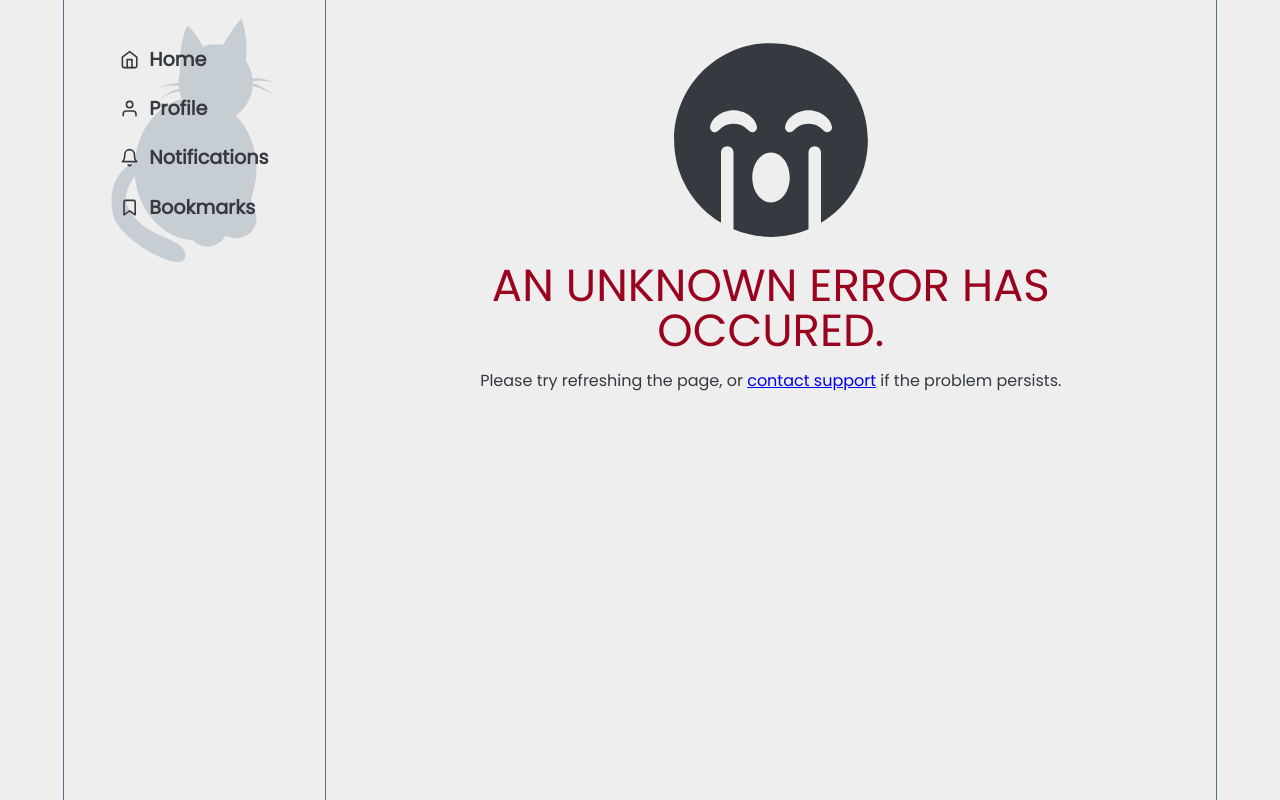
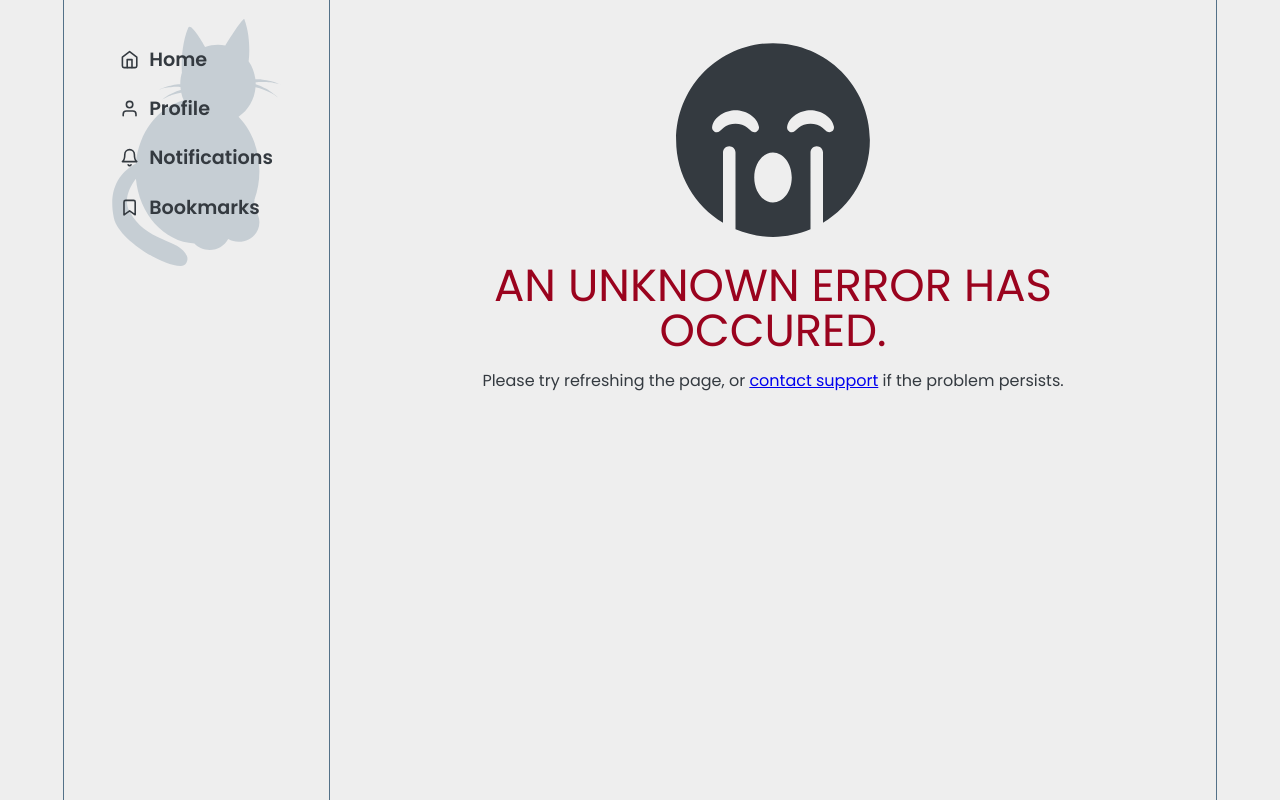
Before and after one commit to fg-codes/Twixx_Twitter-X_clone_project, a React app in the folder client/: page /1 in a window 1280 px wide. Built offline with nearby package versions, Linux system fonts and the light colour scheme; no server answers.

Commit message:
add font style

```diff
--- a/client/public/index.html
+++ b/client/public/index.html
@@ -8,6 +8,9 @@
   <meta name="Twixx" content="Twixx - Twitter-X clone project" />
   <link rel="icon" href="%PUBLIC_URL%/favicon.svg" />
   <link rel="apple-touch-icon" href="%PUBLIC_URL%/logo192.png" />
+  <link rel="preconnect" href="https://fonts.googleapis.com">
+  <link rel="preconnect" href="https://fonts.gstatic.com" crossorigin>
+  <link href="https://fonts.googleapis.com/css2?family=Poppins:wght@200;300;400;500;600&display=swap" rel="stylesheet">
   <title>Twixx - @fg-codes</title>
 </head>
 
@@ -15,4 +18,5 @@
   <noscript>You need to enable JavaScript to run this app.</noscript>
   <div id="root"></div>
 </body>
+
 </html>
--- a/client/src/GlobalStyles.js
+++ b/client/src/GlobalStyles.js
@@ -1,5 +1,4 @@
 import { createGlobalStyle } from 'styled-components';
-import "@fontsource/poppins";
 
 export const COLORS = {
 	beige: '#E1D4BB',
@@ -20,6 +19,7 @@ export const GlobalStyle = createGlobalStyle`
 :root {
 	--max_width: 90vw;
 	--sidebar_width: 240px;
+	font-family: 'Poppins', sans-serif;
 }
 html, body, div, span, applet, object, iframe,
 h1, h2, h3, h4, h5, h6, p, blockquote, pre,
```
Lines whose indentation alone changed are shown as unchanged.
